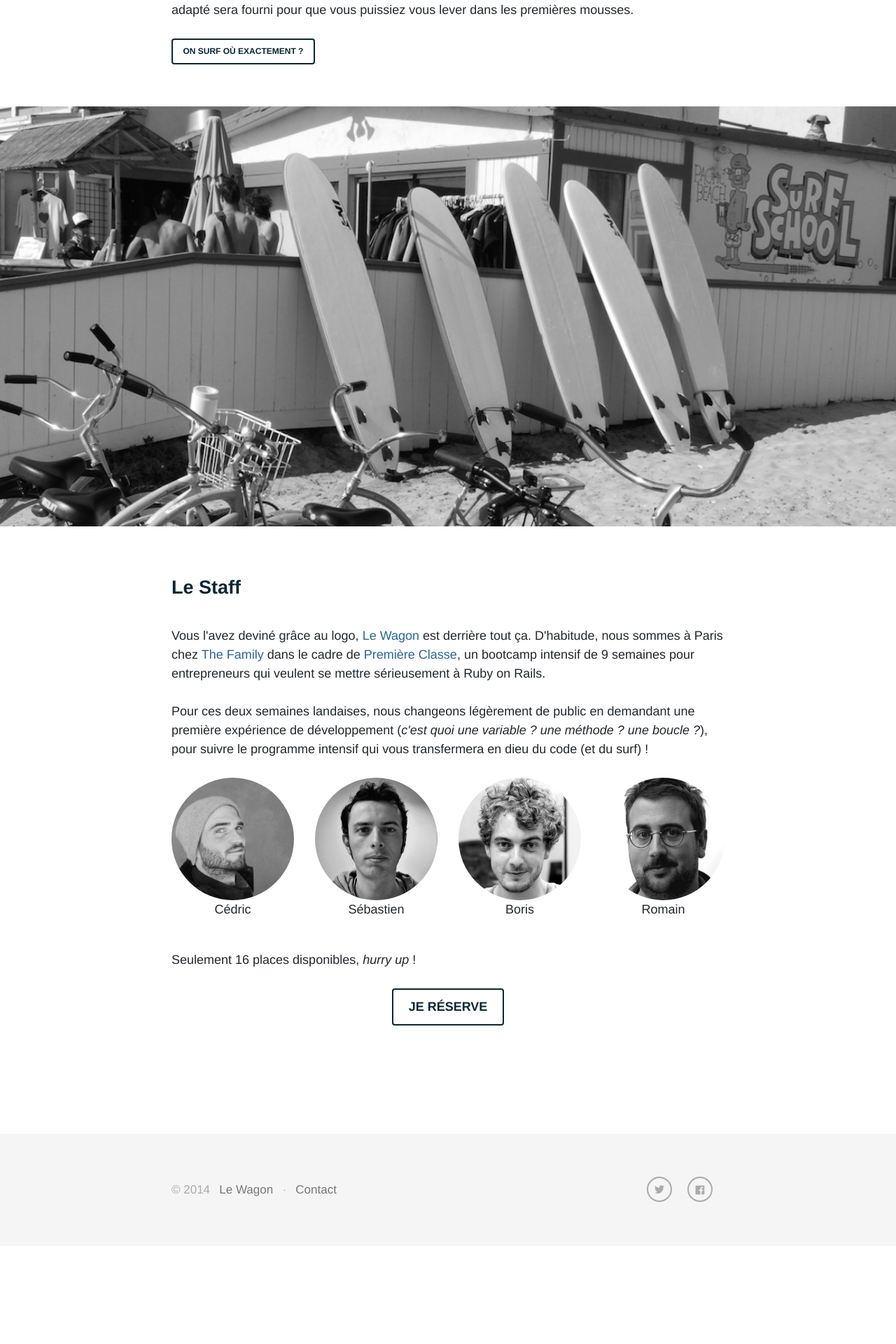
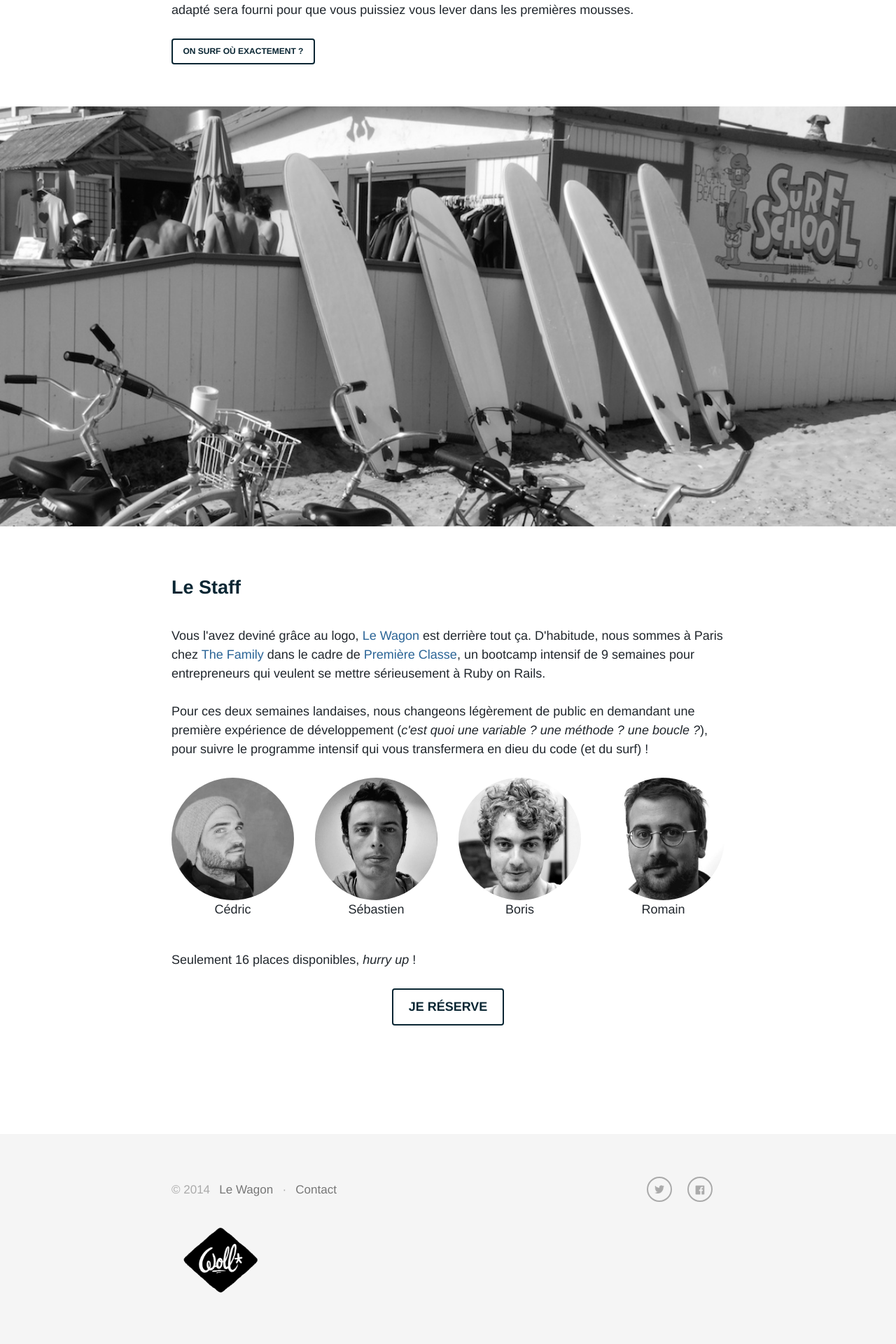
Before and after one commit to lewagon/surfcamp, a Jekyll site: the page built from index.html, in a window 1280 px wide. Shown: the part 2940-4860 px from the top of the page at 70% size. Built offline with Jekyll 4.4.1, drawn with Linux system fonts in a browser that asks for light colours; before the commit the page ends 4720 px from its top, so only the background shows below that.

Commit message:
Add wollbeer as partner

```diff
--- a/_data/partenaires.yml
+++ b/_data/partenaires.yml
@@ -1,3 +1,3 @@
 - name: Woll
   url: http://www.wollbeer.com
-  img: woll.jpg
+  img: woll.png
--- a/_includes/footer.html
+++ b/_includes/footer.html
@@ -17,6 +17,13 @@
       </a>
     </nav>
   </div>
+  <div class="container partenaires">
+    {% for partenaire in site.data.partenaires %}
+      <a href="{{ partenaire.url }}" target="_blank">
+        <img src="{{ site.baseurl }}/assets/partenaires/{{ partenaire.img }}" alt="{{ partenaire.name }}">
+      </a>
+    {% endfor %}
+  </div>
 </footer>
 
 <script>
--- a/_includes/header.html
+++ b/_includes/header.html
@@ -10,7 +10,6 @@
       <a href="{{ site.baseurl }}/code">Code</a>
       <a href="{{ site.baseurl }}/surf">Surf</a>
       <a href="{{ site.baseurl }}/lieu">Lieu</a>
-      <!-- <a href="{{ site.baseurl }}/partenaires">Partenaires</a> -->
     </nav>
   </header>
 </section>
--- a/css/main.css
+++ b/css/main.css
@@ -1748,6 +1748,13 @@ article h2 a, article h2 a:hover {
     margin: 4em 0 0 0;
     background: whitesmoke;
     color: #aaa;
+}
+.site-footer .partenaires {
+  color: #aaa;
+  margin-top: 2em;
+}
+.site-footer .partenaires img {
+  width: 120px;
 }
 .site-footer a {
     color: #777;
```
Also changed, not shown: partenaires.html (deleted, +0 -25 lines), assets/partenaires/woll.jpg (deleted), assets/partenaires/woll.png (added).
